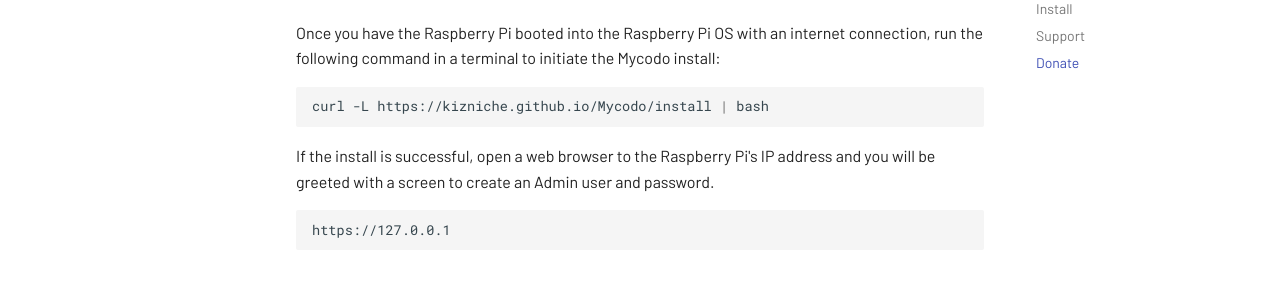
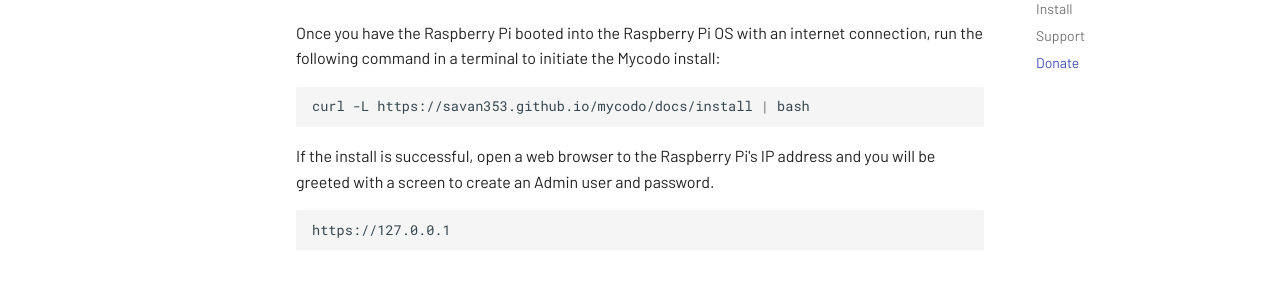
Before and after one commit to Savan353/mycodo, an MkDocs documentation site: the page built from docs/index.md, in a window 1280 px wide and 900 px high, scrolled down 506 px. Shown: the part 198-486 px from the top of the window. Built offline with MkDocs 1.6.1 and Material for MkDocs 9.7.7, drawn with Linux system fonts in a browser that asks for light colours; comment, search, counter and statistics services are not loaded; part of the change alters nothing that is shown.

Commit message:
Update index.md

````diff
--- a/docs/index.md
+++ b/docs/index.md
@@ -21,7 +21,7 @@ This manual is also [available as a PDF](https://kizniche.github.io/Mycodo/mycod
 Once you have the Raspberry Pi booted into the Raspberry Pi OS with an internet connection, run the following command in a terminal to initiate the Mycodo install:
 
 ```bash
-curl -L https://kizniche.github.io/Mycodo/install | bash
+curl -L https://savan353.github.io/mycodo/docs/install | bash
 ```
 
 If the install is successful, open a web browser to the Raspberry Pi's IP address and you will be greeted with a screen to create an Admin user and password.
````
